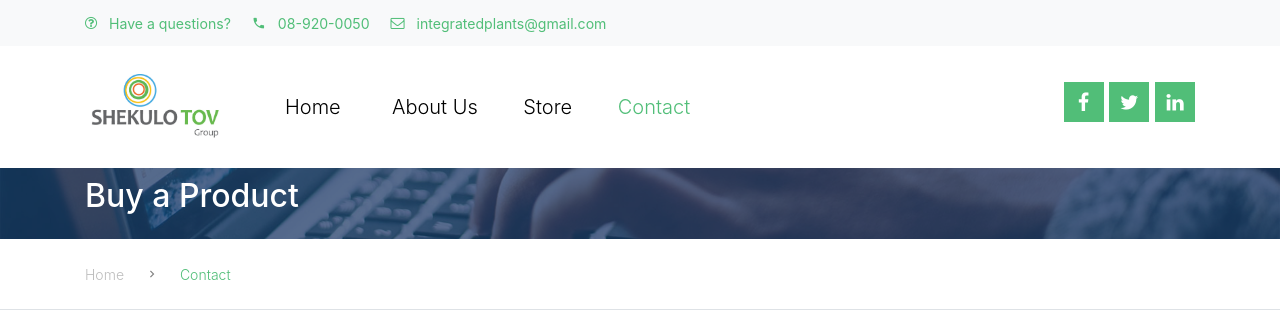
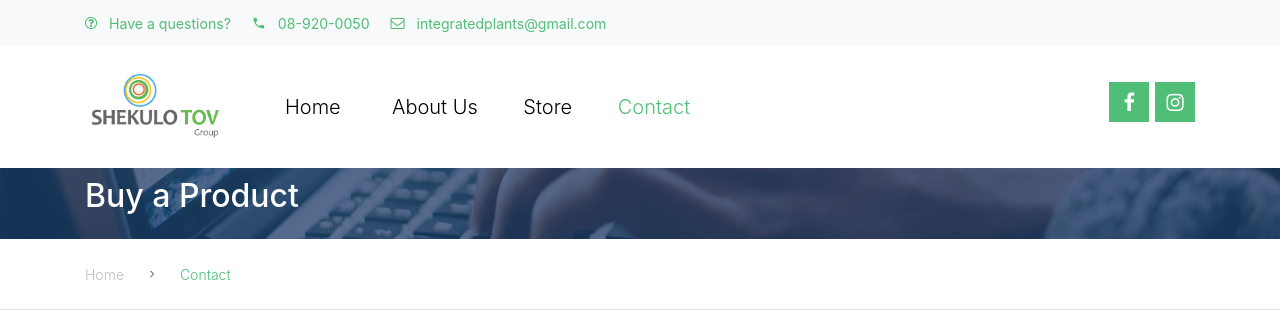
Before and after one commit to meet-projects/final-project-d2, a Flask app: page /buy in a window 1280 px wide. Shown: the top 311 px of the page. Run offline with Flask 2, Linux system fonts and the light colour scheme; data comes from the database, SQL or seed files in the repository; some libraries are stand-ins or nearby versions; some web fonts are replaced.

Commit message:
facebook and final touches

```diff
--- a/templates/about.html
+++ b/templates/about.html
@@ -95,9 +95,9 @@
           </div>
           <div class="ml-auto">
             <div class="social-wrap">
-              <a href="#"><span class="icon-facebook"></span></a>
-              <a href="#"><span class="icon-twitter"></span></a>
-              <a href="#"><span class="icon-linkedin"></span></a>
+              <a href="https://www.facebook.com/shekulotov/"><span class="icon-facebook"></span></a>
+              <a href="https://www.instagram.com/integrativeplants/?hl=en"><span class="icon-instagram"></span></a>
+
 
               <a href="#" class="d-inline-block d-lg-none site-menu-toggle js-menu-toggle text-black"><span
                 class="icon-menu h3"></span></a>
--- a/templates/buy.html
+++ b/templates/buy.html
@@ -94,9 +94,9 @@
           </div>
           <div class="ml-auto">
             <div class="social-wrap">
-              <a href="#"><span class="icon-facebook"></span></a>
-              <a href="#"><span class="icon-twitter"></span></a>
-              <a href="#"><span class="icon-linkedin"></span></a>
+              <a href="https://www.facebook.com/shekulotov/"><span class="icon-facebook"></span></a>
+              <a href="https://www.instagram.com/integrativeplants/?hl=en"><span class="icon-instagram"></span></a>
+
 
               <a href="#" class="d-inline-block d-lg-none site-menu-toggle js-menu-toggle text-black"><span
                 class="icon-menu h3"></span></a>
--- a/templates/contact.html
+++ b/templates/contact.html
@@ -94,9 +94,9 @@
           </div>
           <div class="ml-auto">
             <div class="social-wrap">
-              <a href="#"><span class="icon-facebook"></span></a>
-              <a href="#"><span class="icon-twitter"></span></a>
-              <a href="#"><span class="icon-linkedin"></span></a>
+              <a href="https://www.facebook.com/shekulotov/"><span class="icon-facebook"></span></a>
+              <a href="https://www.instagram.com/integrativeplants/?hl=en"><span class="icon-instagram"></span></a>
+
 
               <a href="#" class="d-inline-block d-lg-none site-menu-toggle js-menu-toggle text-black"><span
                 class="icon-menu h3"></span></a>
--- a/templates/courses.html
+++ b/templates/courses.html
@@ -90,9 +90,9 @@
           </div>
           <div class="ml-auto">
             <div class="social-wrap">
-              <a href="#"><span class="icon-facebook"></span></a>
-              <a href="#"><span class="icon-twitter"></span></a>
-              <a href="#"><span class="icon-linkedin"></span></a>
+              <a href="https://www.facebook.com/shekulotov/"><span class="icon-facebook"></span></a>
+              <a href="https://www.instagram.com/integrativeplants/?hl=en"><span class="icon-instagram"></span></a>
+
 
               <a href="#" class="d-inline-block d-lg-none site-menu-toggle js-menu-toggle text-black"><span
                 class="icon-menu h3"></span></a>
```
Also changed, not shown: templates/course-single.html (+6 -6 lines), 2 other files.
